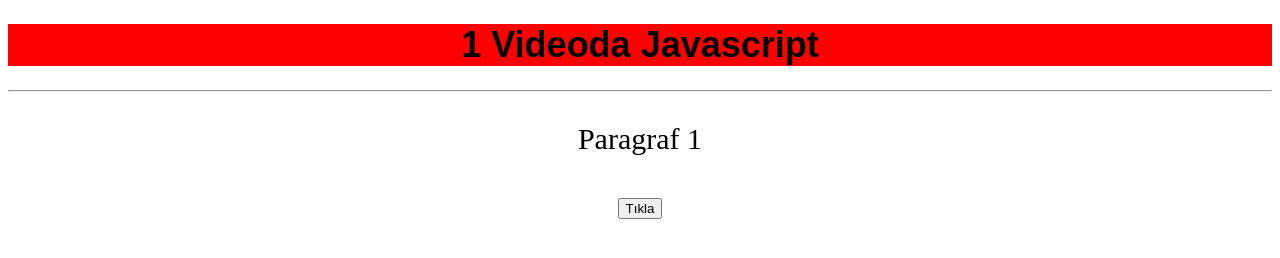
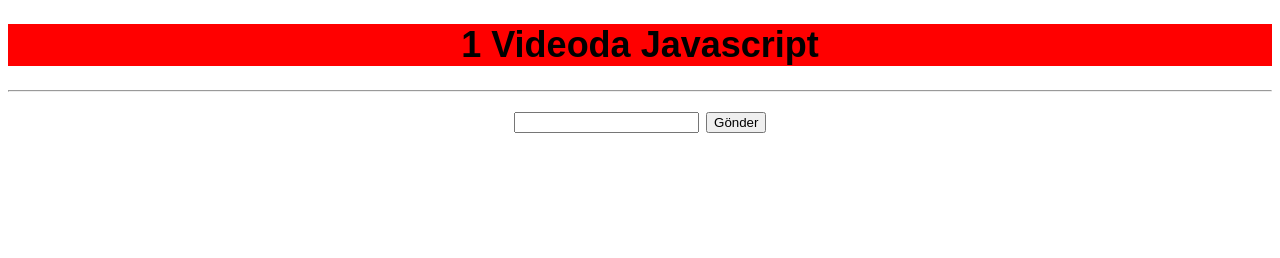
Before and after one commit to yyarenddurmaz/jsDersi, a plain HTML site: page index.html in a window 1280 px wide. Drawn offline with Linux system fonts and the light colour scheme.

Commit message:
form
basit form üzerinden js çalışması

```diff
--- a/index.html
+++ b/index.html
@@ -23,23 +23,26 @@
     </div>
     <hr />
     <div class="container">
-      <p id="para1">Paragraf 1</p>
-      <button onmouseover="mouseover()" onmouseout="mouseout()">Tıkla</button>
+      <form
+        name="form1"
+        action="gonder.php"
+        method="POST"
+        onsubmit="return dogrula()"
+      >
+        <input type="text" name="isim" />
+        <button type="submit">Gönder</button>
+      </form>
     </div>
     <script>
-      function mouseover() {
-        var element = document.getElementById("para1");
-        element.style.color = "red";
-        element.style.backgroundColor = "black";
+      function dogrula() {
+        var form = document.forms["form1"];
+        var deger = form["isim"].value;
 
-        element.innerHTML = "Mouse Over";
-      }
-      function mouseout() {
-        var element = document.getElementById("para1");
-        element.style.color = "green";
-        element.style.backgroundColor = "yellow";
-
-        element.innerHTML = "Mouse Out";
+        if (deger == "") {
+          alert("İsim alanı boş bırakılamaz");
+          return false;
+        }
+        return true;
       }
     </script>
   </body>
```
